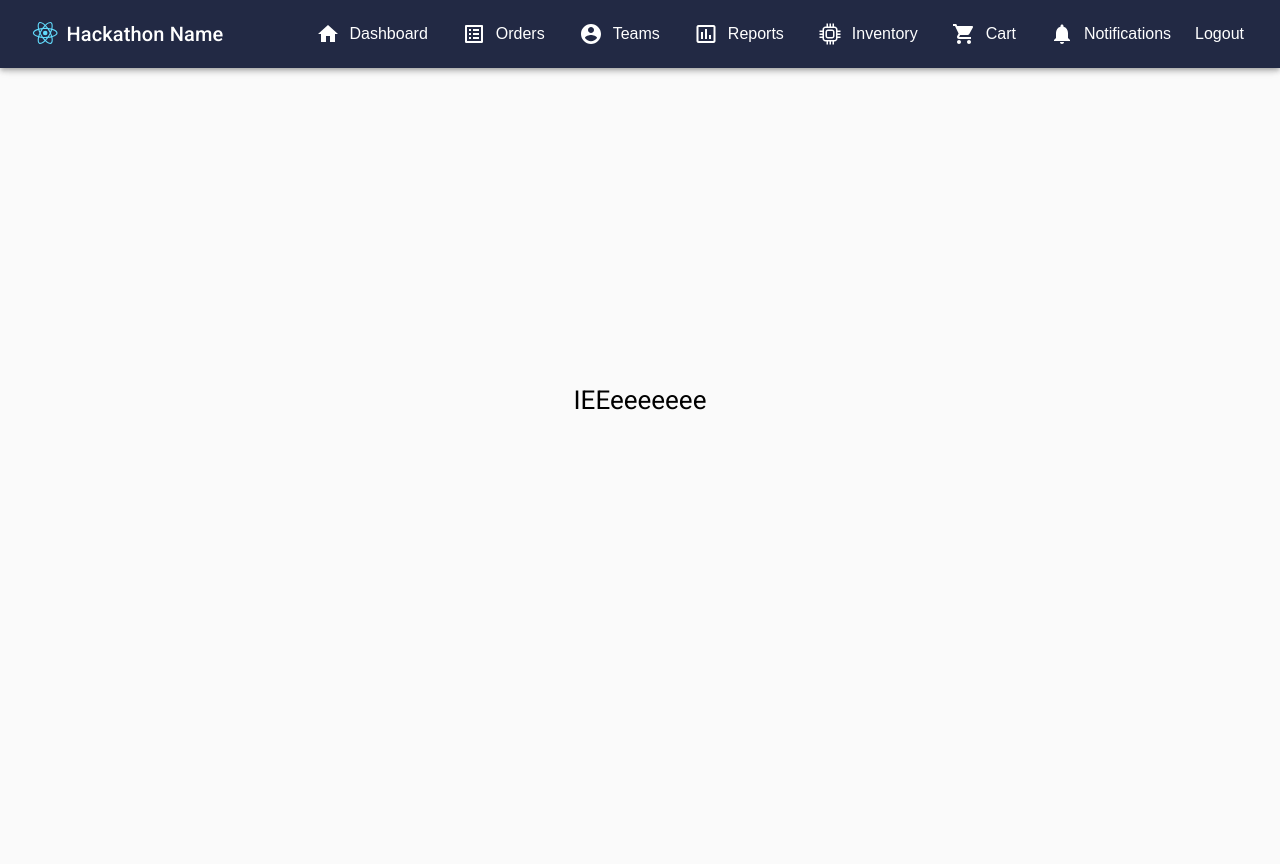
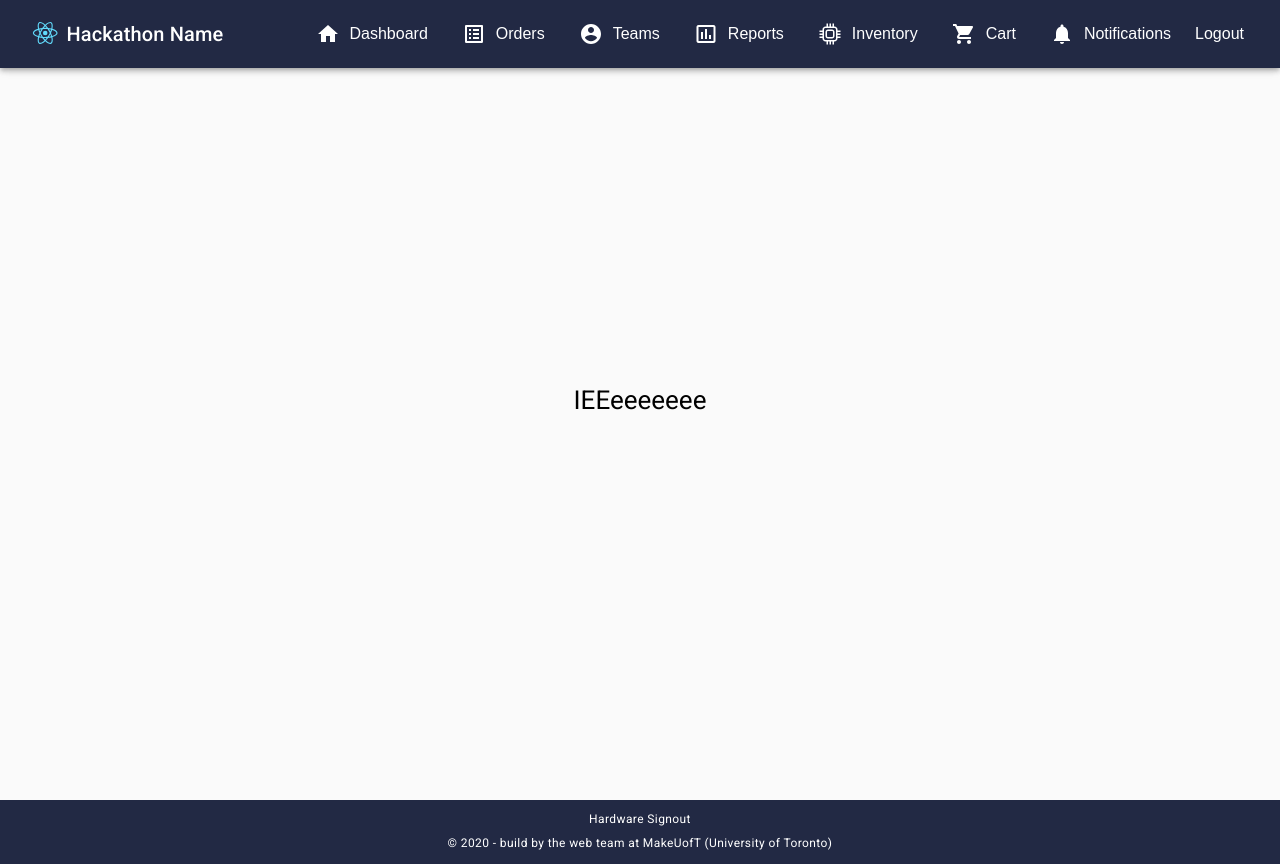
Before and after one commit to ieeeuoft/hackathon-template, a React (Create React App) app in the folder hackathon_site/dashboard/frontend/: page / in a window 1280 px wide. Before the commit the page ends 800 px from the top, so only its background shows below. Built offline with nearby package versions, Linux system fonts and the light colour scheme.

Commit message:
Added Footer to the App

```diff
--- a/hackathon_site/dashboard/frontend/src/App.js
+++ b/hackathon_site/dashboard/frontend/src/App.js
@@ -2,6 +2,7 @@ import React from "react";
 import { HashRouter as Router, Route } from "react-router-dom";
 import { StylesProvider } from "@material-ui/core/styles";
 import NavBar from "components/general/Navbar/Navbar";
+import Footer from "components/general/Footer/Footer";
 import "App.scss";
 
 function App() {
@@ -15,6 +16,7 @@ function App() {
                     <p>IEEeeeeeee</p>
                 </div>
             </StylesProvider>
+            <Footer />
         </div>
     );
 }
```
